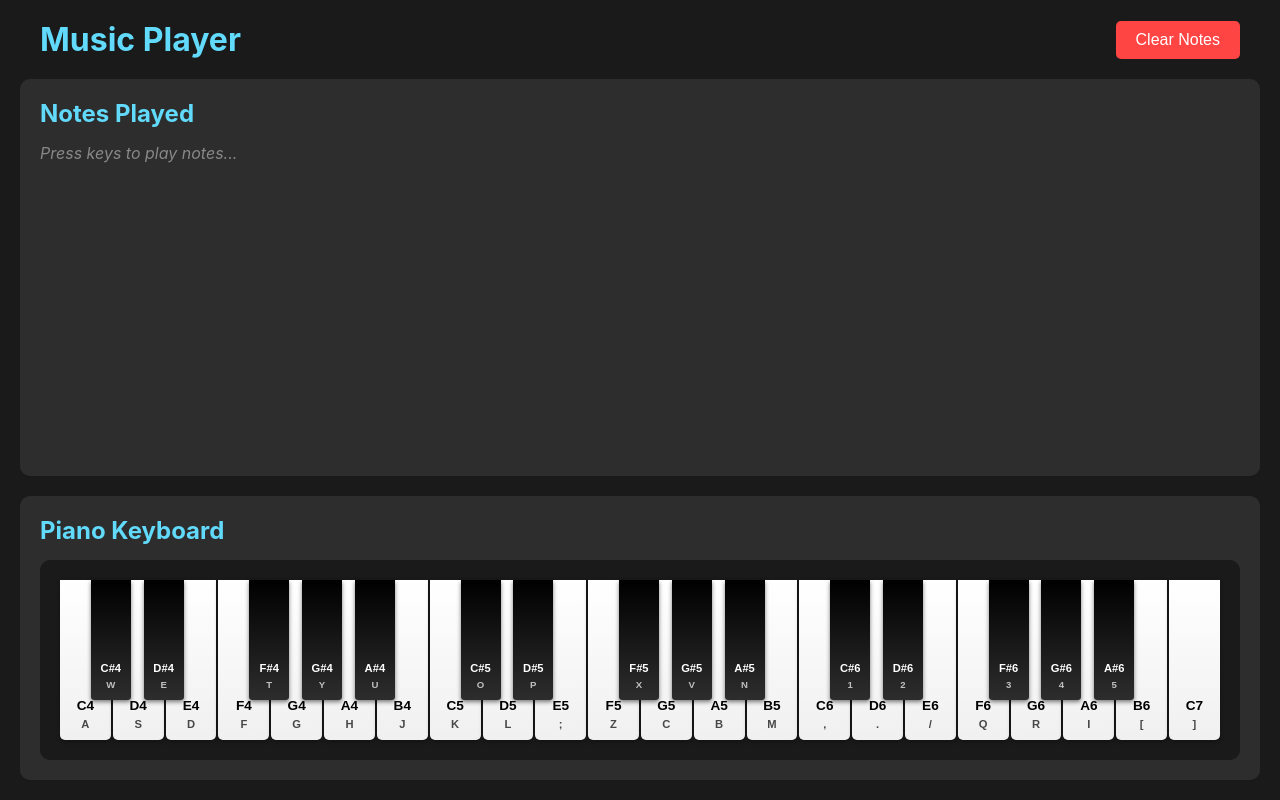
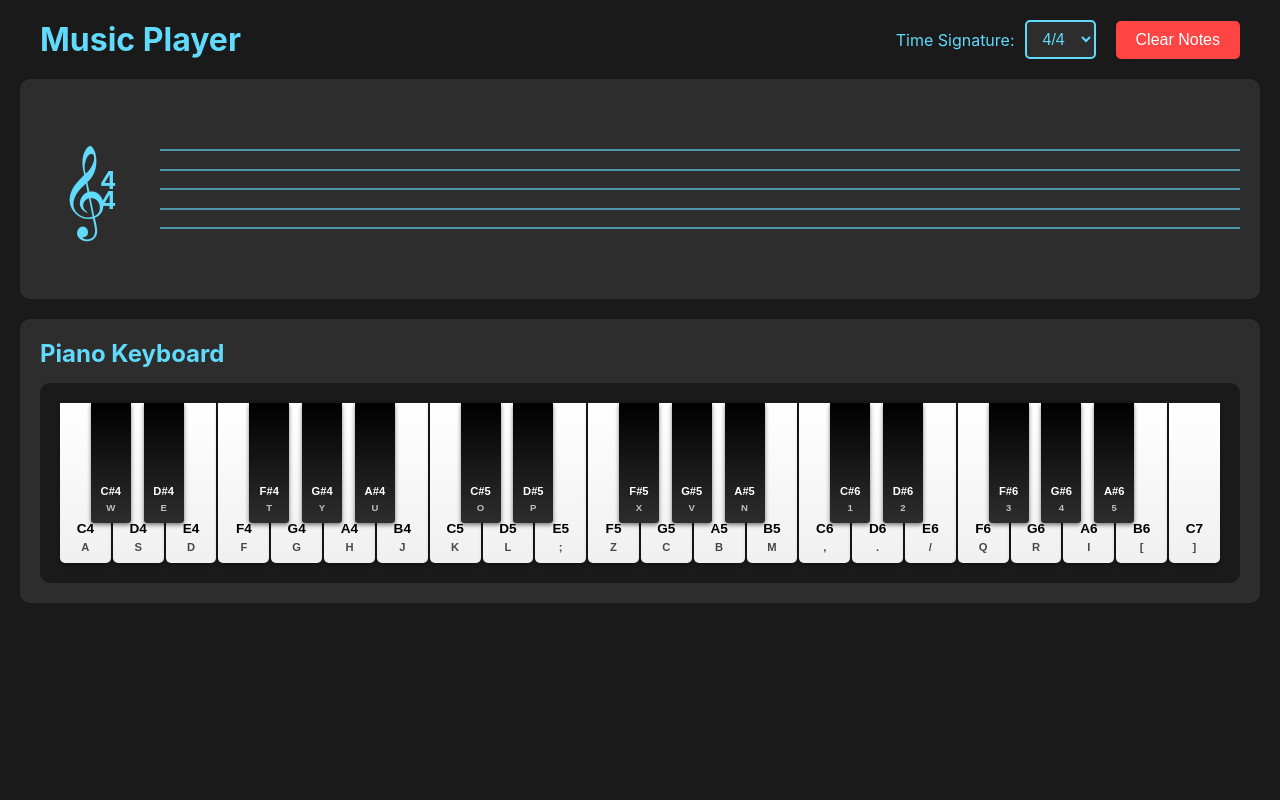
Before and after one commit to JeremyKirkham/music-player, a React (Vite) app: page / in a window 1280 px wide. Built offline with nearby package versions, Linux system fonts and the light colour scheme.

Commit message:
feat: better notes

```diff
--- a/src/App.css
+++ b/src/App.css
@@ -18,6 +18,43 @@
   color: #61dafb;
 }
 
+.header-controls {
+  display: flex;
+  gap: 20px;
+  align-items: center;
+}
+
+.time-signature-selector {
+  display: flex;
+  align-items: center;
+  gap: 10px;
+}
+
+.time-signature-selector label {
+  color: #61dafb;
+  font-size: 1rem;
+}
+
+.time-sig-dropdown {
+  padding: 8px 12px;
+  background-color: #2d2d2d;
+  color: #61dafb;
+  border: 2px solid #61dafb;
+  border-radius: 5px;
+  cursor: pointer;
+  font-size: 1rem;
+  transition: all 0.2s;
+}
+
+.time-sig-dropdown:hover {
+  background-color: #3d3d3d;
+}
+
+.time-sig-dropdown:focus {
+  outline: none;
+  border-color: #ffffff;
+}
+
 .clear-btn {
   padding: 10px 20px;
   background-color: #ff4444;
--- a/src/App.tsx
+++ b/src/App.tsx
@@ -1,5 +1,5 @@
 import { useState } from 'react'
-import NotesDisplay from './components/NotesDisplay'
+import MusicalStaff from './components/MusicalStaff'
 import Keyboard from './components/Keyboard'
 import './App.css'
 
@@ -10,6 +10,7 @@ interface PlayedNote {
 
 function App() {
   const [playedNotes, setPlayedNotes] = useState<PlayedNote[]>([])
+  const [timeSignature, setTimeSignature] = useState('4/4')
 
   const addNote = (note: string) => {
     setPlayedNotes(prev => [...prev, { note, id: Date.now() }])
@@ -23,9 +24,27 @@ function App() {
     <div className="app">
       <div className="header">
         <h1>Music Player</h1>
-        <button onClick={clearNotes} className="clear-btn">Clear Notes</button>
+        <div className="header-controls">
+          <div className="time-signature-selector">
+            <label htmlFor="time-signature">Time Signature: </label>
+            <select
+              id="time-signature"
+              value={timeSignature}
+              onChange={(e) => setTimeSignature(e.target.value)}
+              className="time-sig-dropdown"
+            >
+              <option value="2/4">2/4</option>
+              <option value="3/4">3/4</option>
+              <option value="4/4">4/4</option>
+              <option value="6/8">6/8</option>
+              <option value="5/4">5/4</option>
+              <option value="7/8">7/8</option>
+            </select>
+          </div>
+          <button onClick={clearNotes} className="clear-btn">Clear Notes</button>
+        </div>
       </div>
-      <NotesDisplay notes={playedNotes} />
+      <MusicalStaff notes={playedNotes} timeSignature={timeSignature} />
       <Keyboard onNotePlay={addNote} />
     </div>
   )
--- a/src/components/Keyboard.tsx
+++ b/src/components/Keyboard.tsx
@@ -19,7 +19,7 @@ const Keyboard = ({ onNotePlay }: KeyboardProps) => {
 
   // Initialize audio context
   useEffect(() => {
-    audioContextRef.current = new (window.AudioContext || window.webkitAudioContext)()
+    audioContextRef.current = new (window.AudioContext || (window as any).webkitAudioContext)()
 
     return () => {
       if (audioContextRef.current) {
--- /dev/null
+++ b/src/components/MusicalStaff.css
@@ -0,0 +1,152 @@
+.musical-staff-container {
+  position: relative;
+  background-color: #2d2d2d;
+  border-radius: 10px;
+  padding: 30px 20px;
+  min-height: 200px;
+  overflow-x: auto;
+}
+
+.time-signature-display {
+  position: absolute;
+  left: 80px;
+  top: 50%;
+  transform: translateY(-50%);
+  display: flex;
+  flex-direction: column;
+  align-items: center;
+  font-size: 1.5rem;
+  font-weight: bold;
+  color: #61dafb;
+  z-index: 2;
+}
+
+.time-sig-top,
+.time-sig-bottom {
+  line-height: 1;
+  height: 20px;
+}
+
+.staff-wrapper {
+  position: relative;
+  margin-left: 120px;
+  min-height: 150px;
+  padding: 20px 0;
+}
+
+.staff-lines {
+  position: absolute;
+  top: 50%;
+  transform: translateY(-50%);
+  left: 0;
+  right: 0;
+  height: 80px;
+  display: flex;
+  flex-direction: column;
+  justify-content: space-between;
+}
+
+.staff-line {
+  width: 100%;
+  height: 2px;
+  background-color: #61dafb;
+  opacity: 0.6;
+}
+
+.treble-clef {
+  position: absolute;
+  left: -100px;
+  top: 50%;
+  transform: translateY(-50%);
+  font-size: 5rem;
+  color: #61dafb;
+  z-index: 2;
+}
+
+.measures-container {
+  position: relative;
+  display: flex;
+  gap: 40px;
+  padding: 0 20px;
+  min-height: 120px;
+}
+
+.measure {
+  position: relative;
+  padding: 0 10px;
+  min-width: 150px;
+  height: 120px;
+}
+
+.note-wrapper {
+  position: absolute;
+  display: flex;
+  align-items: center;
+  gap: 2px;
+  transform: translateY(50%);
+}
+
+.accidental {
+  font-size: 1.2rem;
+  color: #61dafb;
+  margin-right: 2px;
+}
+
+.note-head {
+  font-size: 2rem;
+  color: #61dafb;
+  line-height: 1;
+}
+
+.note-stem {
+  display: block;
+  width: 2px;
+  height: 30px;
+  background-color: #61dafb;
+  position: absolute;
+  right: -2px;
+  bottom: 10px;
+}
+
+.note-label-staff {
+  position: absolute;
+  bottom: -25px;
+  left: 50%;
+  transform: translateX(-50%);
+  font-size: 0.7rem;
+  color: #888;
+  white-space: nowrap;
+}
+
+.bar-line {
+  width: 2px;
+  height: 100px;
+  background-color: #61dafb;
+  position: absolute;
+  right: -20px;
+  top: 50%;
+  transform: translateY(-50%);
+}
+
+.bar-line.final-bar {
+  position: relative;
+  right: auto;
+  margin-left: 10px;
+}
+
+.bar-line.final-bar::after {
+  content: '';
+  position: absolute;
+  width: 4px;
+  height: 100px;
+  background-color: #61dafb;
+  left: 6px;
+  top: 0;
+}
+
+.empty-staff-message {
+  text-align: center;
+  color: #888;
+  font-style: italic;
+  padding: 40px 0;
+}
--- /dev/null
+++ b/src/components/MusicalStaff.tsx
@@ -0,0 +1,132 @@
+import { useMemo } from 'react'
+import './MusicalStaff.css'
+
+interface PlayedNote {
+  note: string
+  id: number
+}
+
+interface MusicalStaffProps {
+  notes: PlayedNote[]
+  timeSignature: string
+}
+
+const MusicalStaff = ({ notes, timeSignature }: MusicalStaffProps) => {
+  // Parse time signature (e.g., "4/4" -> { beats: 4, noteValue: 4 })
+  const parsedTimeSignature = useMemo(() => {
+    const [beats, noteValue] = timeSignature.split('/').map(Number)
+    return { beats, noteValue }
+  }, [timeSignature])
+
+  // Map note names to their vertical position on the staff
+  // Using treble clef: E4 is on the first line, going up to C7
+  const getNotePosition = (noteName: string): number => {
+    // Remove octave number and get base note (remove sharps/flats too)
+    const baseNote = noteName.replace(/[0-9#b]/g, '')
+    const octave = parseInt(noteName.match(/\d+/)?.[0] || '4')
+
+    // Map each note letter to its position in the musical scale (C=0, D=1, E=2, etc.)
+    const noteScalePositions: { [key: string]: number } = {
+      'C': 0, 'D': 1, 'E': 2, 'F': 3, 'G': 4, 'A': 5, 'B': 6
+    }
+
+    // Get the base note value
+    const noteValue = noteScalePositions[baseNote] || 0
+
+    // Calculate absolute position (each octave has 7 notes: C, D, E, F, G, A, B)
+    const absolutePosition = noteValue + (octave * 7)
+
+    // E4 is the reference point (bottom line of treble clef) = position 0
+    // E4 = 2 + (4 * 7) = 30
+    const e4Position = 2 + (4 * 7)
+
+    // Return position relative to E4 (bottom line)
+    return absolutePosition - e4Position
+  }
+
+  // Group notes into measures based on time signature
+  const measures = useMemo(() => {
+    const result: PlayedNote[][] = []
+    let currentMeasure: PlayedNote[] = []
+
+    notes.forEach((note) => {
+      if (currentMeasure.length >= parsedTimeSignature.beats) {
+        result.push(currentMeasure)
+        currentMeasure = []
+      }
+      currentMeasure.push(note)
+    })
+
+    if (currentMeasure.length > 0) {
+      result.push(currentMeasure)
+    }
+
+    return result
+  }, [notes, parsedTimeSignature.beats])
+
+  // Check if note is sharp/flat
+  const isAccidental = (noteName: string) => noteName.includes('#') || noteName.includes('b')
+
+  return (
+    <div className="musical-staff-container">
+      <div className="time-signature-display">
+        <div className="time-sig-top">{parsedTimeSignature.beats}</div>
+        <div className="time-sig-bottom">{parsedTimeSignature.noteValue}</div>
+      </div>
+
+      <div className="staff-wrapper">
+        {/* The 5 lines of the staff */}
+        <div className="staff-lines">
+          {[0, 1, 2, 3, 4].map((line) => (
+            <div key={line} className="staff-line" />
+          ))}
+        </div>
+
+        {/* Treble clef */}
+        <div className="treble-clef">𝄞</div>
+
+        {/* Render measures and notes */}
+        <div className="measures-container">
+          {measures.map((measure, measureIndex) => (
+            <div
+              key={measureIndex}
+              className="measure"
+              style={{ minWidth: `${measure.length * 50 + 40}px` }}
+            >
+              {measure.map((playedNote, noteIndex) => {
+                const position = getNotePosition(playedNote.note)
+                // Each position (line or space) is 10px apart
+                // E4 (position 0) is on the bottom line at 20px
+                // Staff lines are at: 20px (E4), 40px (G4), 60px (B4), 80px (D5), 100px (F5)
+                // C4 (position -2) = 0px (below staff), D4 (position -1) = 10px
+                const bottomPx = position * 10 + 20
+                // Horizontal spacing within the measure
+                const leftPosition = noteIndex * 50 + 10 // 50px spacing between notes, 10px from left
+
+                return (
+                  <div
+                    key={playedNote.id}
+                    className="note-wrapper"
+                    style={{ bottom: `${bottomPx}px`, left: `${leftPosition}px` }}
+                  >
+                    {isAccidental(playedNote.note) && (
+                      <span className="accidental">♯</span>
+                    )}
+                    <span className="note-head">●</span>
+                    <span className="note-stem" />
+                    {/* Show note name below for reference */}
+                    <span className="note-label-staff">{playedNote.note}</span>
+                  </div>
+                )
+              })}
+              {/* Bar line after each measure except the last */}
+              {measureIndex < measures.length - 1 && <div className="bar-line" />}
+            </div>
+          ))}
+        </div>
+      </div>
+    </div>
+  )
+}
+
+export default MusicalStaff
```
